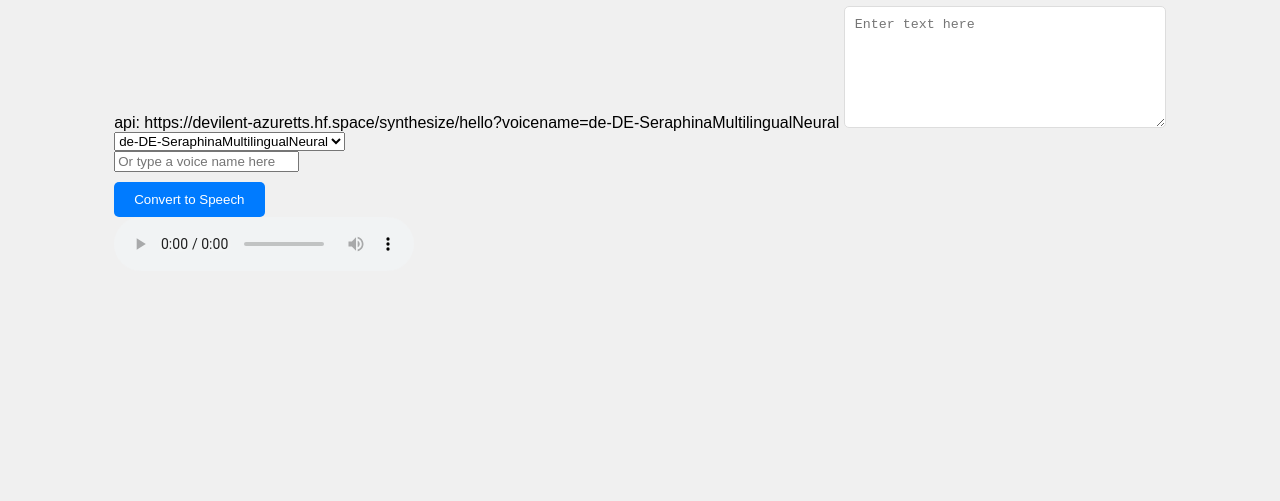
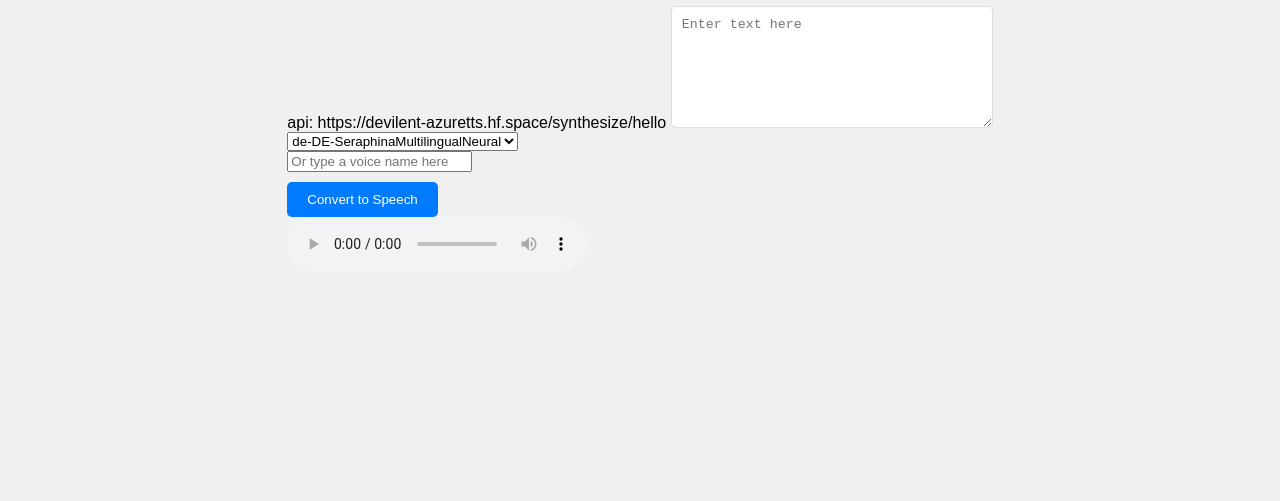
Before and after one commit to suisuyy/azuretts, a website: page public/index.html in a window 1280 px wide. Shown: the part 299-800 px from the top of the page. Drawn offline with Linux system fonts and the light colour scheme.

Commit message:
Update index.html

```diff
--- a/public/index.html
+++ b/public/index.html
@@ -42,7 +42,7 @@
     <div>
         <h1>Text to Speech Converter</h1>
         api:
-        https://devilent-azuretts.hf.space/synthesize/hello?voicename=de-DE-SeraphinaMultilingualNeural
+        https://devilent-azuretts.hf.space/synthesize/hello
         <textarea id="text" placeholder="Enter text here"></textarea> <br>
         <select id="voice">
             <option value="de-DE-SeraphinaMultilingualNeural">de-DE-SeraphinaMultilingualNeural</option>
```
